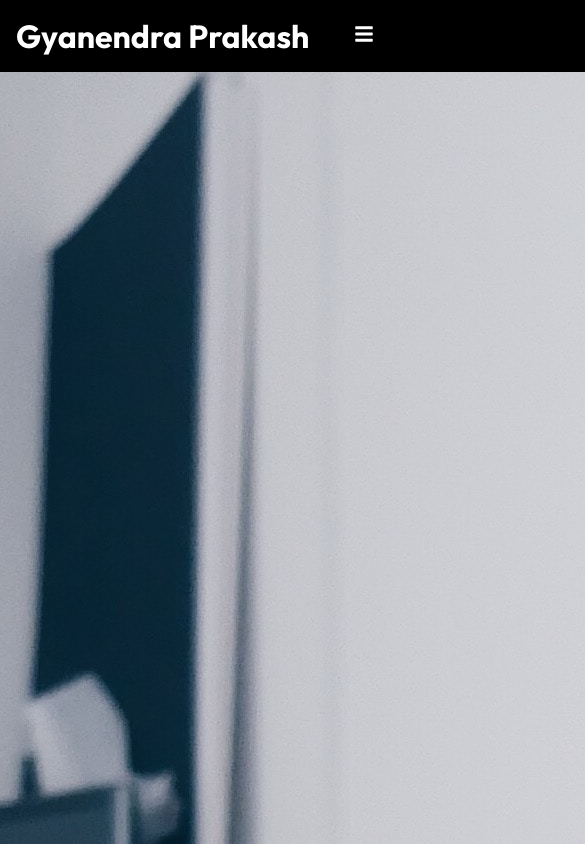
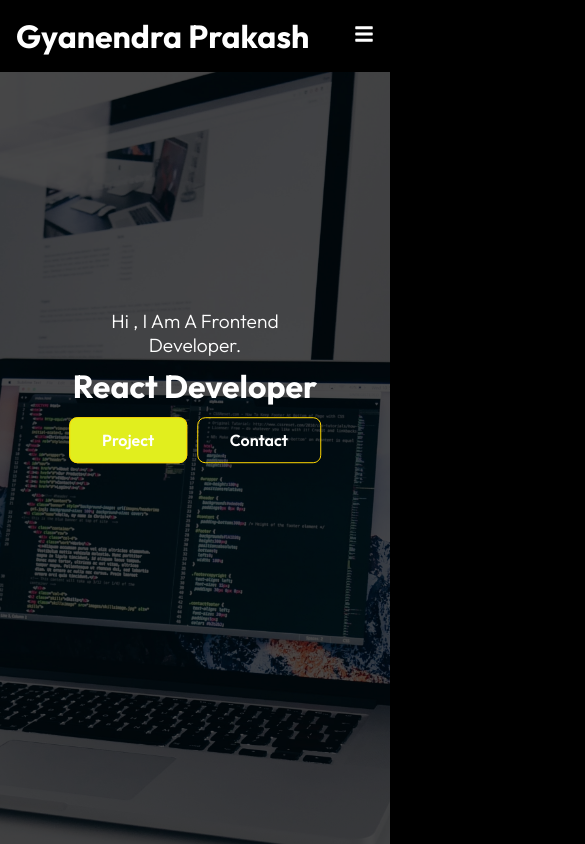
Before and after one commit to Gyanendra-333/gyan-portfolio, a React (Create React App) app: page / in a window 390 px wide. Shown: the top 844 px of the page, 585 px wide, since content can reach past the window. Built offline with nearby package versions, Linux system fonts and the light colour scheme.

Commit message:
responsive

```diff
--- a/src/components/HeroImg.css
+++ b/src/components/HeroImg.css
@@ -0,0 +1,76 @@
+.mask {
+    width: 100%;
+    height: 100vh;
+    position: relative;
+}
+
+.intro-img {
+    width: 100%;
+    height: 100%;
+    background-size: cover;
+    background-position: center;
+    object-fit: cover;
+}
+
+.mask::after {
+    content: "";
+    width: 100%;
+    height: 100%;
+    position: absolute;
+    top: 0;
+    left: 0;
+    background-color: #000;
+    opacity: 0.7;
+}
+
+.hero {
+    width: 100%;
+    height: 100%;
+}
+
+.hero .content {
+    position: absolute;
+    transform: translate(-50%, -50%);
+    top: 45%;
+    left: 50%;
+    text-align: center;
+    /* line-height: 60px; */
+}
+
+.hero .content h1 {
+    font-size: 4rem;
+    padding: 0.6rem 0 1.5rem 0;
+}
+
+.hero .content p {
+    font-size: 1.4rem;
+    font-weight: 300;
+}
+
+.content .btn {
+    margin: 1.7rem 0.3rem;
+}
+
+
+@media screen and (max-width:830px) {
+    .hero .content h1 {
+        font-size: 3rem;
+    }
+
+    .hero .content p {
+        font-size: 1.5rem;
+    }
+
+}
+
+/* For Mobile  */
+
+@media screen and (max-width:440px) {
+    .hero .content h1 {
+        font-size: 2rem;
+    }
+
+    .hero .content p {
+        font-size: 1.2rem;
+    }
+}
--- a/src/components/HeroImg.js
+++ b/src/components/HeroImg.js
@@ -17,6 +17,7 @@ const HeroImg = () => {
                 <h1>React Developer</h1>
                 <div>
                     <Link to="/project" className="btn">Project</Link>
+                    <Link to="/contact" className="btn btn-light">Contact</Link>
                 </div>
             </div>
         </div>
--- a/src/index.css
+++ b/src/index.css
@@ -26,12 +26,12 @@ ul {
 .btn {
   padding: 12px 32px;
   font-size: 1rem;
-  text-transform: uppercase;
   background-color: #e1ee1e;
   color: white;
   border: 1px solid gold;
   font-weight: 600;
   cursor: pointer;
+  border-radius: 8px;
 }
 
 .btn-light {
```
